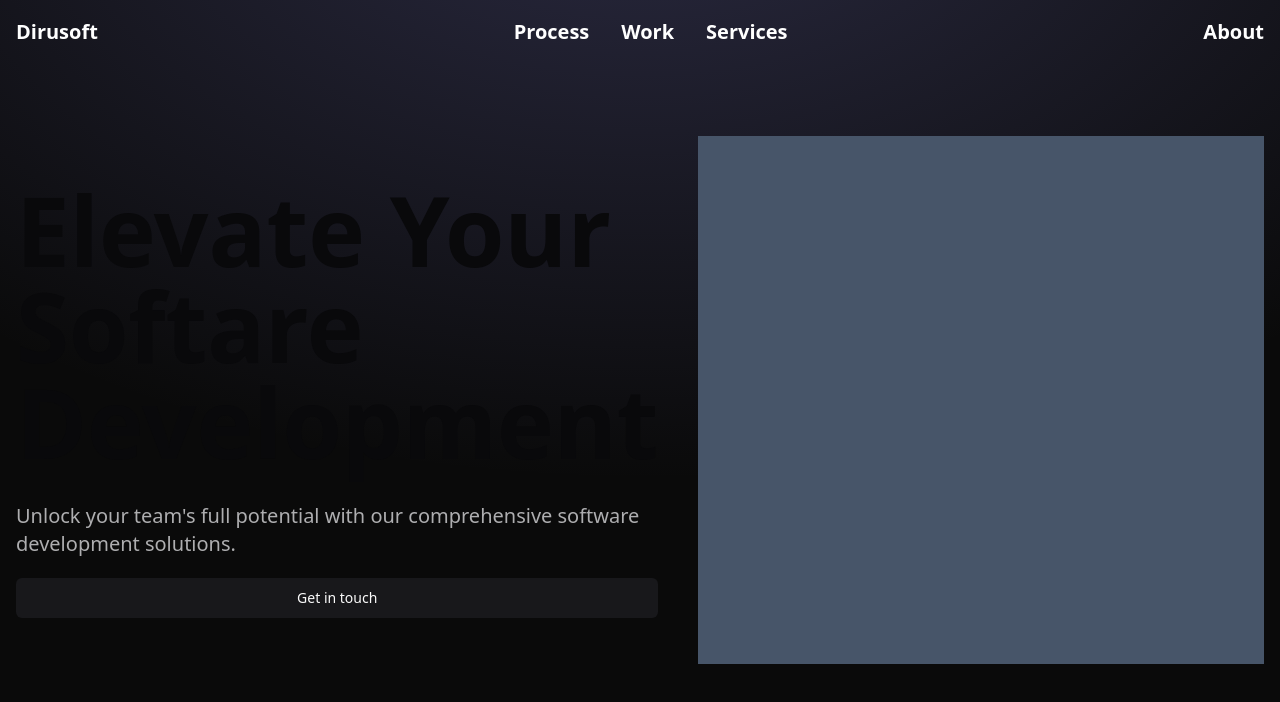
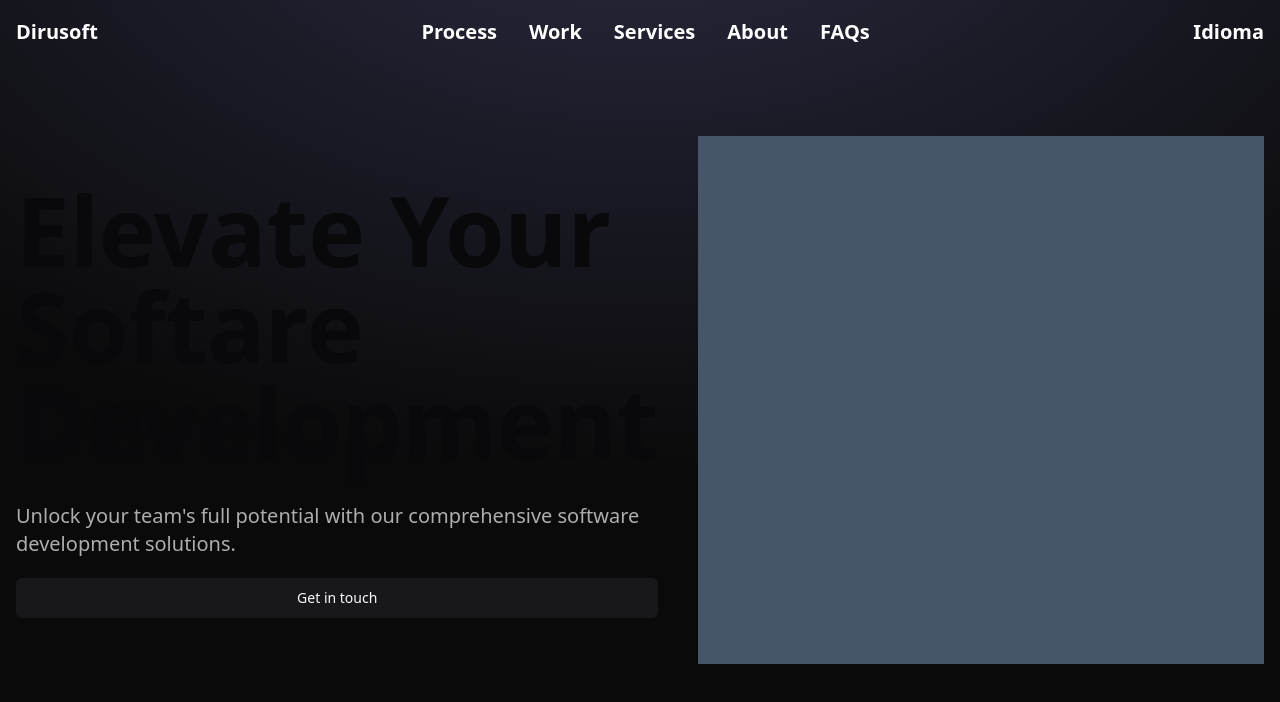
Before and after one commit to colidevs/com-dirusoft, a Next.js app: page / in a window 1280 px wide. Shown: the top 702 px of the page. Built offline with nearby package versions, Linux system fonts and the light colour scheme.

Commit message:
Implementar botones extra y hover

```diff
--- a/src/app/layout.tsx
+++ b/src/app/layout.tsx
@@ -13,14 +13,26 @@ export default function RootLayout({children}: {children: React.ReactNode}) {
   return (
     <html lang="en">
       <body className="container m-auto grid min-h-screen grid-rows-[auto,1fr,auto] bg-background bg-neutral-950 bg-[radial-gradient(ellipse_80%_80%_at_50%_-20%,rgba(120,119,198,0.3),rgba(255,255,255,0))] px-4 font-sans antialiased">
-        <header className="flex text-xl font-bold leading-[4rem] text-white">
+        <header className="flex text-xl font-bold leading-[4rem] text-white ">
           <Link href="/">Dirusoft</Link>
           <p className="flex-1 space-x-8 text-center">
-            <Link href="/">Process</Link>
-            <Link href="/">Work</Link>
-            <Link href="/">Services</Link>
+            <Link className="hover:underline" href="/">
+              Process
+            </Link>
+            <Link className="hover:underline" href="/">
+              Work
+            </Link>
+            <Link className="hover:underline" href="/">
+              Services
+            </Link>
+            <Link className="hover:underline" href="/">
+              About
+            </Link>
+            <Link className="hover:underline" href="/">
+              FAQs
+            </Link>
           </p>
-          <Link href="/">About</Link>
+          <Link href="/">Idioma</Link>
         </header>
         <main className="py-8">{children}</main>
         <footer className="text-center leading-[4rem] opacity-70">
```
